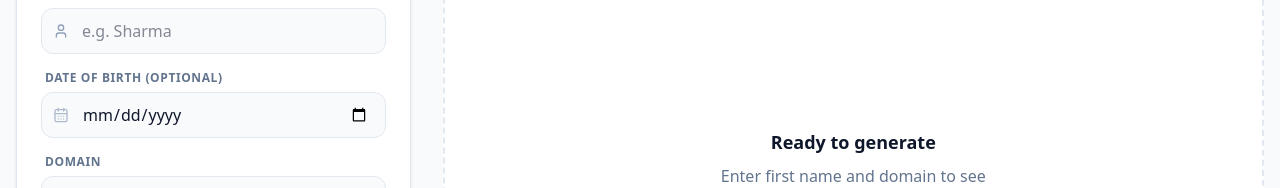
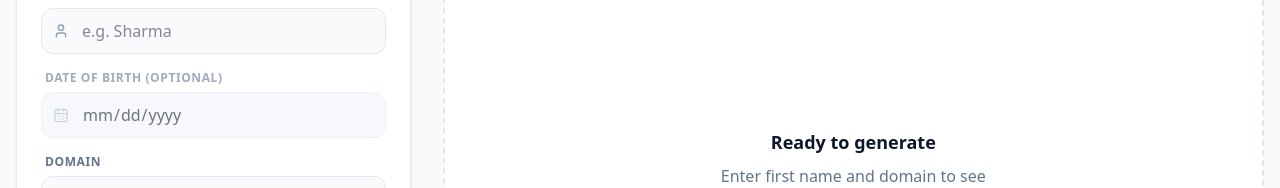
Before and after one commit to emailconversion7-collab/emailconversion, a React (Vite) app: page /middle-name in a window 1280 px wide. Shown: the part 436-624 px from the top of the page. Built offline with nearby package versions, Linux system fonts and the light colour scheme.

Commit message:
Keep optional fields visible but disabled for unused patterns

```diff
--- a/src/components/ManualInputPanel.tsx
+++ b/src/components/ManualInputPanel.tsx
@@ -6,6 +6,8 @@ interface ManualInputPanelProps {
   middleName: string;
   lastName: string;
   dateOfBirth: string;
+  showMiddleName?: boolean;
+  showDateOfBirth?: boolean;
   selectedDomain: DomainOption;
   customDomain: string;
   domain: string;
@@ -23,6 +25,8 @@ export const ManualInputPanel = ({
   middleName,
   lastName,
   dateOfBirth,
+  showMiddleName = true,
+  showDateOfBirth = true,
   selectedDomain,
   customDomain,
   domain,
@@ -50,7 +54,7 @@ export const ManualInputPanel = ({
         </div>
       </div>
 
-      <div>
+      <div className={!showMiddleName ? 'opacity-60' : ''}>
         <label className="block text-xs font-bold text-slate-500 uppercase tracking-wider mb-1.5 ml-1">
           Middle Name (Optional)
         </label>
@@ -61,7 +65,8 @@ export const ManualInputPanel = ({
             value={middleName}
             onChange={(e) => setMiddleName(e.target.value)}
             placeholder="e.g. Kumar"
-            className="w-full pl-10 pr-4 py-2.5 bg-slate-50 border border-slate-200 rounded-xl focus:ring-2 focus:ring-indigo-500 focus:border-indigo-500 transition-all outline-none"
+            disabled={!showMiddleName}
+            className="w-full pl-10 pr-4 py-2.5 bg-slate-50 border border-slate-200 rounded-xl focus:ring-2 focus:ring-indigo-500 focus:border-indigo-500 transition-all outline-none disabled:cursor-not-allowed disabled:bg-slate-100"
           />
         </div>
       </div>
@@ -80,7 +85,7 @@ export const ManualInputPanel = ({
         </div>
       </div>
 
-      <div>
+      <div className={!showDateOfBirth ? 'opacity-60' : ''}>
         <label className="block text-xs font-bold text-slate-500 uppercase tracking-wider mb-1.5 ml-1">
           Date Of Birth (Optional)
         </label>
@@ -90,7 +95,8 @@ export const ManualInputPanel = ({
             type="date"
             value={dateOfBirth}
             onChange={(e) => setDateOfBirth(e.target.value)}
-            className="w-full pl-10 pr-4 py-2.5 bg-slate-50 border border-slate-200 rounded-xl focus:ring-2 focus:ring-indigo-500 focus:border-indigo-500 transition-all outline-none"
+            disabled={!showDateOfBirth}
+            className="w-full pl-10 pr-4 py-2.5 bg-slate-50 border border-slate-200 rounded-xl focus:ring-2 focus:ring-indigo-500 focus:border-indigo-500 transition-all outline-none disabled:cursor-not-allowed disabled:bg-slate-100"
           />
         </div>
       </div>
--- a/src/pages/PatternPages.tsx
+++ b/src/pages/PatternPages.tsx
@@ -89,6 +89,9 @@ const buildGeneratorOutput = (row: BulkInputRow): GeneratedSections => ({
   tier3: generateTier3ShortNumberEmails(row.firstName, row.middleName, row.lastName, row.domain, row.dateOfBirth),
 });
 
+const patternUsesMiddleName = (key: PatternKey) => key === 'middleName';
+const patternUsesDateOfBirth = (key: PatternKey) => key === 'tier2';
+
 const getMappedLabel = (headers: string[], index: number) => {
   if (index < 0) return 'Not mapped';
   const header = headers[index]?.trim() ?? '';
@@ -147,6 +150,8 @@ const PatternPage = ({ only }: { only?: PatternKey }) => {
   const outputBaseName = getBulkOutputBaseName(bulkFileName);
 
   const shownPatterns = only ? patterns.filter((p) => p.key === only) : patterns;
+  const shouldShowMiddleName = shownPatterns.some((pattern) => patternUsesMiddleName(pattern.key));
+  const shouldShowDateOfBirth = shownPatterns.some((pattern) => patternUsesDateOfBirth(pattern.key));
 
   const generated = useMemo(() => {
     const { firstName, middleName, lastName, domain, dateOfBirth } = inputs;
@@ -276,7 +281,7 @@ const PatternPage = ({ only }: { only?: PatternKey }) => {
           </div>
 
           {inputMode === 'manual' ? (
-            <ManualInputPanel {...inputs} />
+            <ManualInputPanel {...inputs} showMiddleName={shouldShowMiddleName} showDateOfBirth={shouldShowDateOfBirth} />
           ) : (
             <div>
               <label className="block text-xs font-bold text-slate-500 uppercase tracking-wider mb-1.5 ml-1">
@@ -327,16 +332,20 @@ const PatternPage = ({ only }: { only?: PatternKey }) => {
                         <option key={`first-${header}-${index}`} value={index}>{header}</option>
                       ))}
                     </select>
+                    <div className={!shouldShowMiddleName ? 'opacity-70' : ''}>
                       <select
                         value={bulkMapping.middleName ?? ''}
                         onChange={(e) => setBulkMapping((prev) => ({ ...prev, middleName: e.target.value === '' ? undefined : Number(e.target.value) }))}
-                      className="w-full px-3 py-2 text-sm bg-white border border-slate-200 rounded-lg"
+                        disabled={!shouldShowMiddleName}
+                        className="w-full px-3 py-2 text-sm bg-white border border-slate-200 rounded-lg disabled:cursor-not-allowed disabled:bg-slate-100"
                       >
                         <option value="">Middle Name (m) Optional</option>
                         {bulkHeaders.map((header, index) => (
                           <option key={`middle-${header}-${index}`} value={index}>{header}</option>
                         ))}
                       </select>
+                      {!shouldShowMiddleName && <p className="mt-1 text-[11px] text-slate-500">Not used for this page.</p>}
+                    </div>
                     <select
                       value={bulkMapping.lastName ?? ''}
                       onChange={(e) => setBulkMapping((prev) => ({ ...prev, lastName: e.target.value === '' ? undefined : Number(e.target.value) }))}
@@ -347,16 +356,20 @@ const PatternPage = ({ only }: { only?: PatternKey }) => {
                         <option key={`last-${header}-${index}`} value={index}>{header}</option>
                       ))}
                     </select>
+                    <div className={!shouldShowDateOfBirth ? 'opacity-70' : ''}>
                       <select
                         value={bulkMapping.dateOfBirth ?? ''}
                         onChange={(e) => setBulkMapping((prev) => ({ ...prev, dateOfBirth: e.target.value === '' ? undefined : Number(e.target.value) }))}
-                      className="w-full px-3 py-2 text-sm bg-white border border-slate-200 rounded-lg"
+                        disabled={!shouldShowDateOfBirth}
+                        className="w-full px-3 py-2 text-sm bg-white border border-slate-200 rounded-lg disabled:cursor-not-allowed disabled:bg-slate-100"
                       >
                         <option value="">Date Of Birth (Optional)</option>
                         {bulkHeaders.map((header, index) => (
                           <option key={`dob-${header}-${index}`} value={index}>{header}</option>
                         ))}
                       </select>
+                      {!shouldShowDateOfBirth && <p className="mt-1 text-[11px] text-slate-500">Not used for this page.</p>}
+                    </div>
                     <select
                       value={bulkMapping.domain ?? ''}
                       onChange={(e) => setBulkMapping((prev) => ({ ...prev, domain: e.target.value === '' ? undefined : Number(e.target.value) }))}
```
Lines whose indentation alone changed are shown as unchanged.
